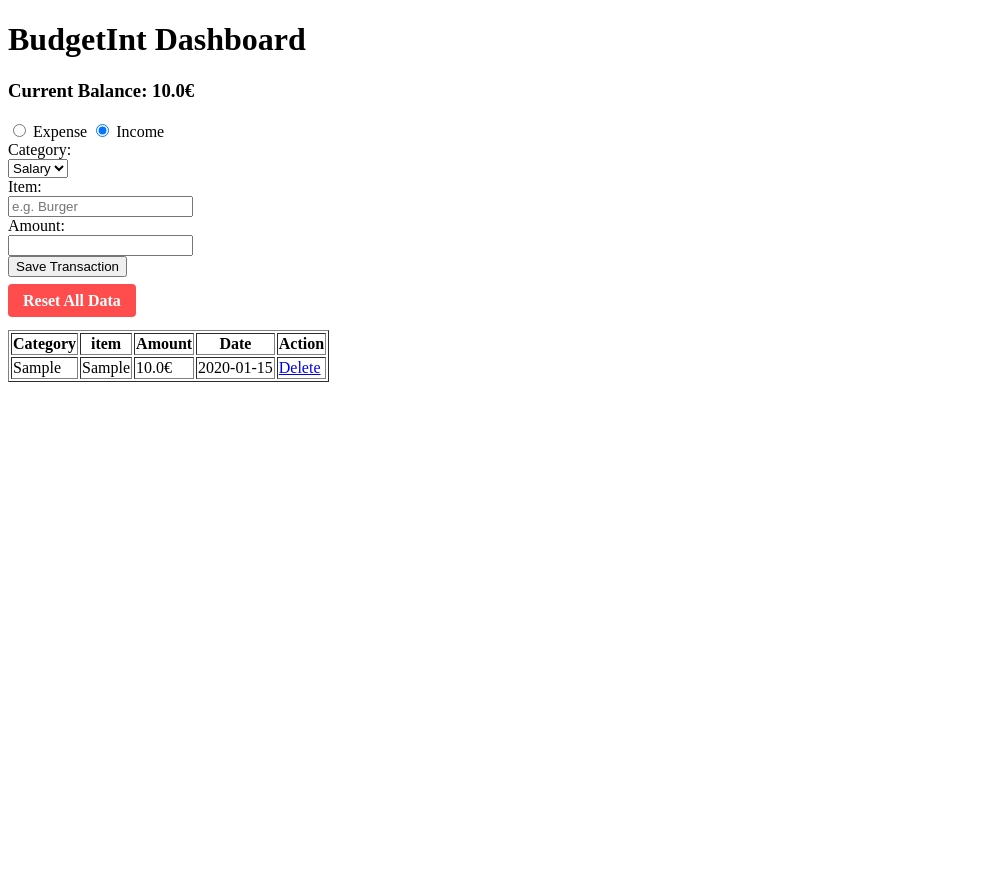
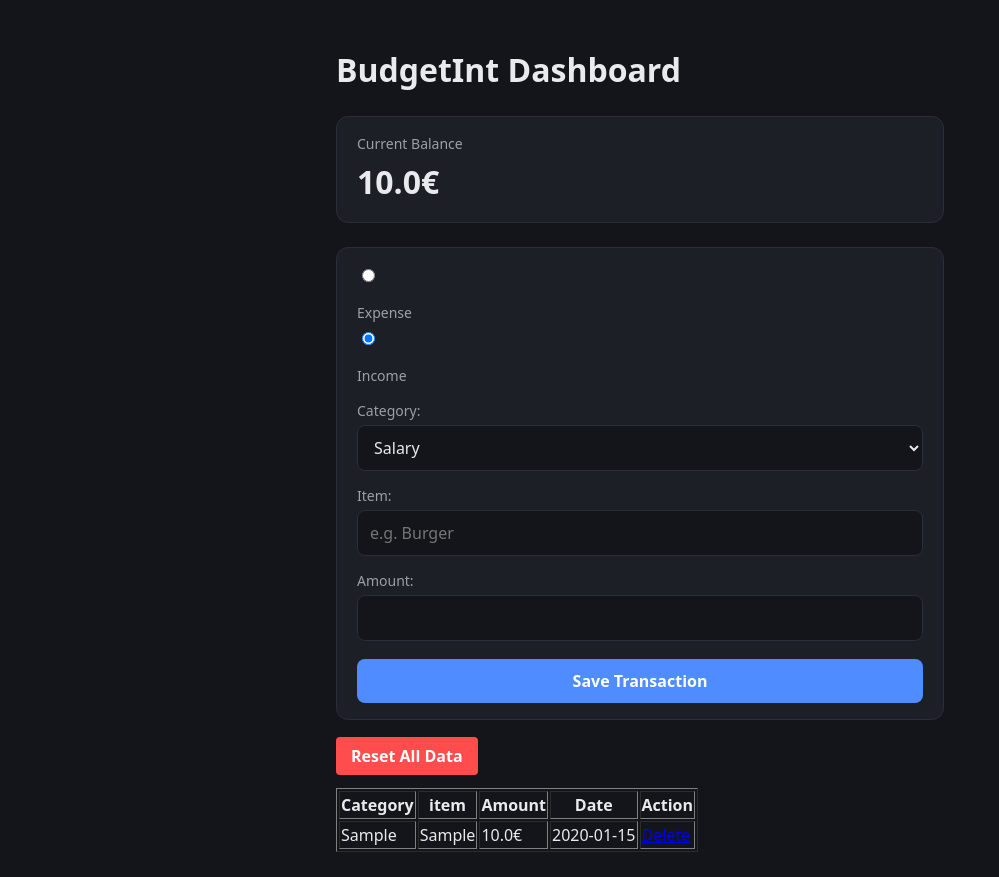
Before and after one commit to veseling02/expense-tracker-sqlite, a Flask app: page / in a window 1280 px wide. Shown: the whole page, without its empty margins (0-999 px from the left). Before the commit the page ends 382 px from the top, so only its background shows below. Run offline with Flask 3, Linux system fonts and the light colour scheme; tables that the repository leaves empty hold one stand-in row (values such as "Sample post").

Commit message:
refactor: update index.html structure and add CSS styles for improved layout

```diff
--- /dev/null
+++ b/static/style.css
@@ -0,0 +1,78 @@
+* {
+    box-sizing: border-box;
+}
+
+:root {
+    --bg: #13151a;
+    --text: #e8eaed;
+    --surface: #1c1f26;
+    --border: #2a2e37;
+    --muted: #9aa0a6;
+    --accent: #4f8cff;
+}
+
+body {
+    margin: 0;
+    background: var(--bg);
+    color: var(--text);
+    font-family: system-ui, -apple-system, "Segoe UI", Roboto, sans-serif;
+    line-height: 1.5;
+}
+
+main {
+    max-width: 640px;
+    margin: 0 auto;
+    padding: 25px 16px;
+}
+
+.card {
+    background: var(--surface);
+    border: 1px solid var(--border);
+    border-radius: 12px;
+    padding: 16px 20px;
+    margin-bottom: 24px;
+}
+
+.card-label {
+    margin: 0;
+    font-size: 14px;
+    color: var(--muted);
+}
+
+.balance-value {
+    margin: 4px 0 0;
+    font-size: 32px;
+    font-weight: 700;
+}
+
+form label {
+    display: block;
+    margin: 14px 0 4px;
+    font-size: 14px;
+    color: var(--muted);
+}
+
+input[type="text"],
+input[type="number"],
+select {
+    width: 100%;
+    padding: 10px 12px;
+    background: var(--bg);
+    border: 1px solid var(--border);
+    border-radius: 8px;
+    color: var(--text);
+    font: inherit;
+}
+
+button {
+    width: 100%;
+    margin-top: 18px;
+    padding: 10px;
+    background: var(--accent);
+    border: none;
+    border-radius: 8px;
+    color: #fff;
+    font: inherit;
+    font-weight: 600;
+    cursor: pointer;
+}
--- a/templates/index.html
+++ b/templates/index.html
@@ -1,25 +1,28 @@
 <!DOCTYPE html>
 <html>
     <head>
+        <meta charset="UTF-8">
+        <meta name="viewport" content="width=device-width, initial-scale=1.0">
         <title>BudgetInt Dashboard</title>
-        <!--css-->
-        <style>
-        /*toggle bar */
-        </style>
+        <link rel="stylesheet" href="{{ url_for('static', filename='style.css') }}">
     </head>
     <body>
+        <main>
             <h1>BudgetInt Dashboard</h1>
-        <h3>Current Balance: {{ balance }}€</h3>
-
-        <form action="/add" method="POST">
-            <div>
-                <input type="radio" id="expense" name="tx_type" value="Expense" checked>
-                <label for="expense" class="toggle-item">Expense</label>
-                <input type="radio" id="income" name="tx_type" value="Income" checked>
-                <label for="income" class="toggle-item">Income</label>
+            <div class="card">
+                <p class="card-label">Current Balance</p>
+                <p class="balance-value">{{ balance }}€</p>
             </div>
 
-            <label>Category:</label><br>
+            <form action="/add" method="POST" class="card">
+                <div class="toggle">
+                    <input type="radio" id="expense" name="tx_type" value="Expense" checked>
+                    <label for="expense">Expense</label>
+                    <input type="radio" id="income" name="tx_type" value="Income" checked>
+                    <label for="income">Income</label>
+                </div>
+
+                <label>Category:</label>
 
                 <div id="expense-categories" style="display: none;">
                     <select name="categ_name_expense">
@@ -38,13 +41,13 @@
                     </select>
                 </div>
 
-            <label for="item_name">Item:</label><br>
-            <input type="text" id="item_name" name="item_name" placeholder="e.g. Burger" required><br>
+                <label for="item_name">Item:</label>
+                <input type="text" id="item_name" name="item_name" placeholder="e.g. Burger" required>
 
-            <label for="tx_amount">Amount:</label><br>
-            <input type="number" id="tx_amount" name="amount_val" step="0.01" required><br>
+                <label for="tx_amount">Amount:</label>
+                <input type="number" id="tx_amount" name="amount_val" step="0.01" required>
 
-            <button type="submit" style="margin-bottom: 15px;">Save Transaction</button><br>
+                <button type="submit">Save Transaction</button>
             </form>
 
             <div style="margin-bottom: 20px;">
@@ -83,6 +86,7 @@
                     {% endfor %}
                 </tbody>
             </table>
+        </main>
         <script>
             const expenseRadio = document.getElementById('expense')
             const incomeRadio = document.getElementById('income')
```
Lines whose indentation alone changed are shown as unchanged.
